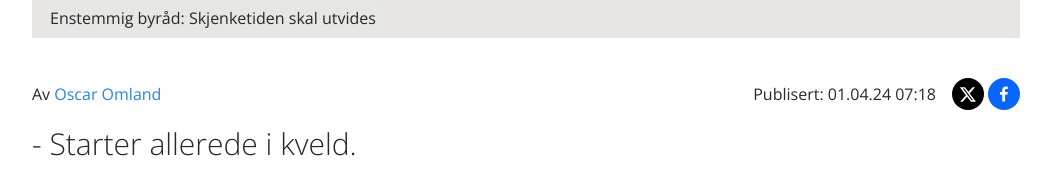
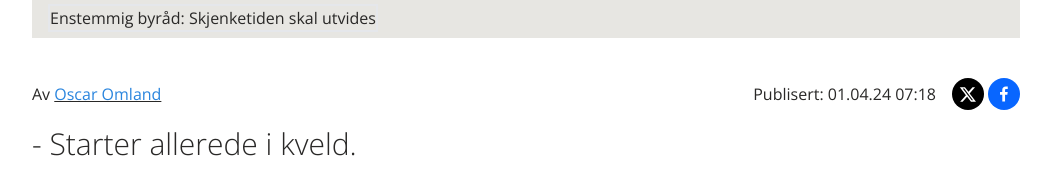
Before and after one commit to Ojself/avisaolso, a Next.js app: page /oslo-byrad-vedtar-utvidet-skjenketid in a window 1280 px wide. Shown: the part 1080-1253 px from the top of the page, without its empty margins (114-1165 px from the left). Built offline with nearby package versions, Linux system fonts and the light colour scheme.

Commit message:
quick commit

```diff
--- a/src/app/oslo-byrad-vedtar-utvidet-skjenketid/components/Hero.tsx
+++ b/src/app/oslo-byrad-vedtar-utvidet-skjenketid/components/Hero.tsx
@@ -34,9 +34,14 @@
         <div className='flex justify-between my-4 items-center'>
           <h5>
             Av{" "}
-            <span className='text-ablue utvider skjenketidlue'>
-              Oscar Omland
-            </span>
+            <a
+              target='_blank'
+              rel='noopener noreferrer'
+              className='underline'
+              href='mailto:hei@osloomvendt.no'
+            >
+              <span className='text-ablue'>Oscar Omland</span>
+            </a>
           </h5>
           <div className='flex items-center'>
             <h5 className='mr-2'>Publisert: 01.04.24 07:18</h5>
```
